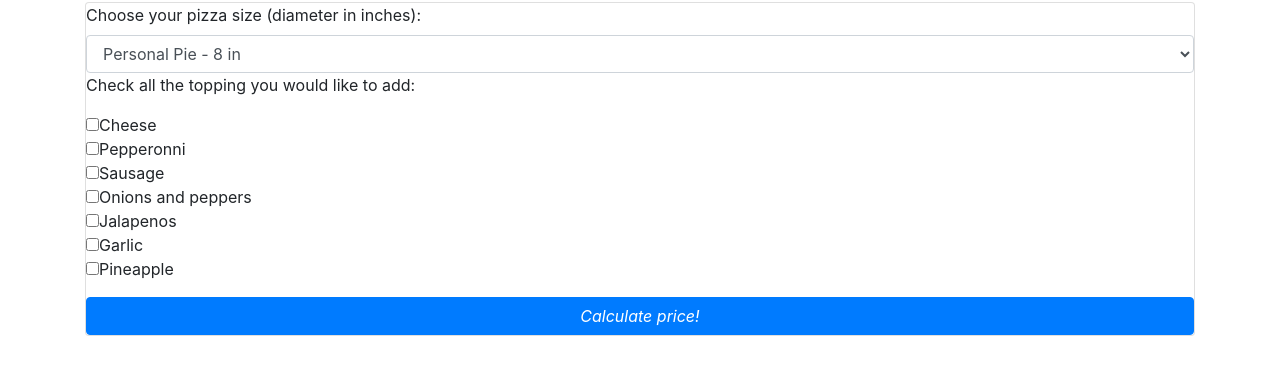
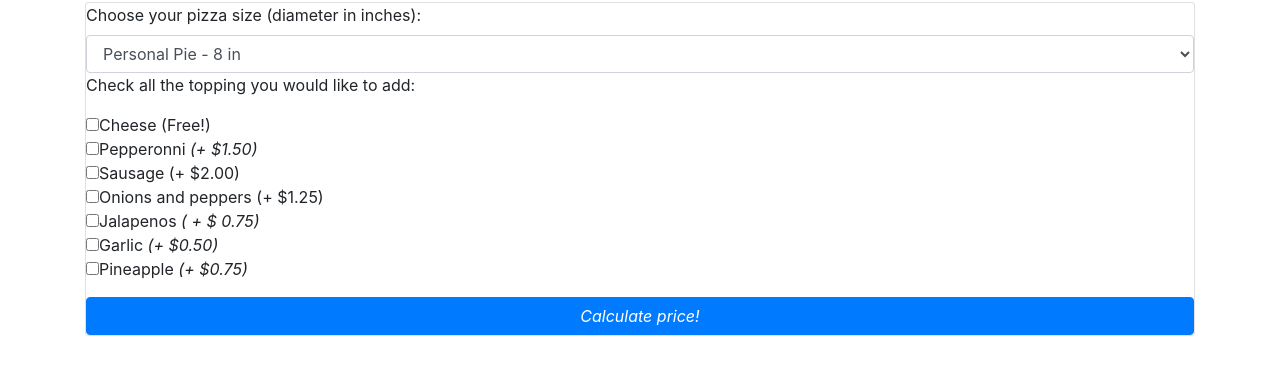
Before and after one commit to freiland/pizza-parlor, a plain HTML site: page index.html in a window 1280 px wide. Shown: the part 260-634 px from the top of the page. Drawn offline with Linux system fonts and the light colour scheme.

Commit message:
continue to debug checkbox and final price

```diff
--- a/index.html
+++ b/index.html
@@ -29,13 +29,13 @@
       </select>
       <div class="form-group">
         <p>Check all the topping you would like to add:</p>
-        <input type="checkbox" name="toppings" value="cheese">Cheese</br>
-        <input type="checkbox" name="toppings"    value="pepperonni">Pepperonni<br>
-        <input type="checkbox" name="toppings"    value="sausage">Sausage<br>
-        <input type="checkbox" name="toppings" value="onions">Onions and peppers<br>
-        <input type="checkbox" name="toppings" value="jalapenos">Jalapenos<br>
-        <input type="checkbox" name="toppings" value="garlic">Garlic<br>
-        <input type="checkbox" name="toppings" value="pineapple">Pineapple<br>
+        <input type="checkbox" name="toppings" value="cheese">Cheese <em></em>(Free!)</br>
+        <input type="checkbox" name="toppings"    value="pepperonni">Pepperonni <em>(+ $1.50)</em><br>
+        <input type="checkbox" name="toppings"    value="sausage">Sausage <em></em>(+ $2.00)<br>
+        <input type="checkbox" name="toppings" value="onions">Onions and peppers <em></em>(+ $1.25)<br>
+        <input type="checkbox" name="toppings" value="jalapenos">Jalapenos <em>( + $ 0.75)</em><br>
+        <input type="checkbox" name="toppings" value="garlic">Garlic <em>(+ $0.50)</em> <br>
+        <input type="checkbox" name="toppings" value="pineapple">Pineapple <em>(+ $0.75)</em><br>
     </div>
 
 
--- a/js/scripts.js
+++ b/js/scripts.js
@@ -29,11 +29,10 @@ let toppingsAdjust = {
 
 Pizza.prototype.calculatePrice = function () { this.toppings.forEach(function(topping) {
   let topPrice = toppingsAdjust[topping];
-  console.log(topPrice);
+  console.log(topPrice)
+
   return sizePrice[this.size];
-
-  })
-  return sizePrice[this.size];
+  });
 };
 
 // UI Logic //
```
